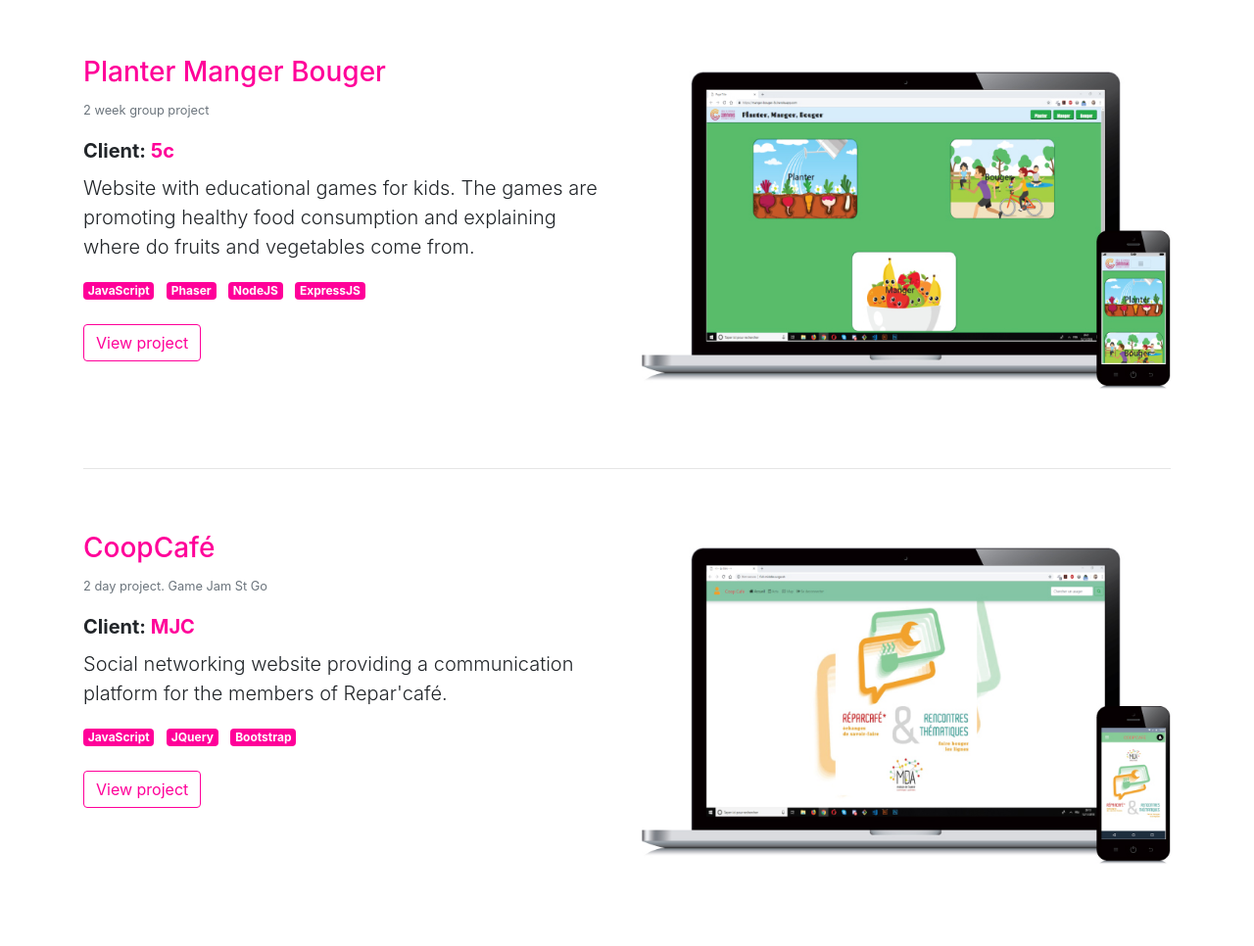
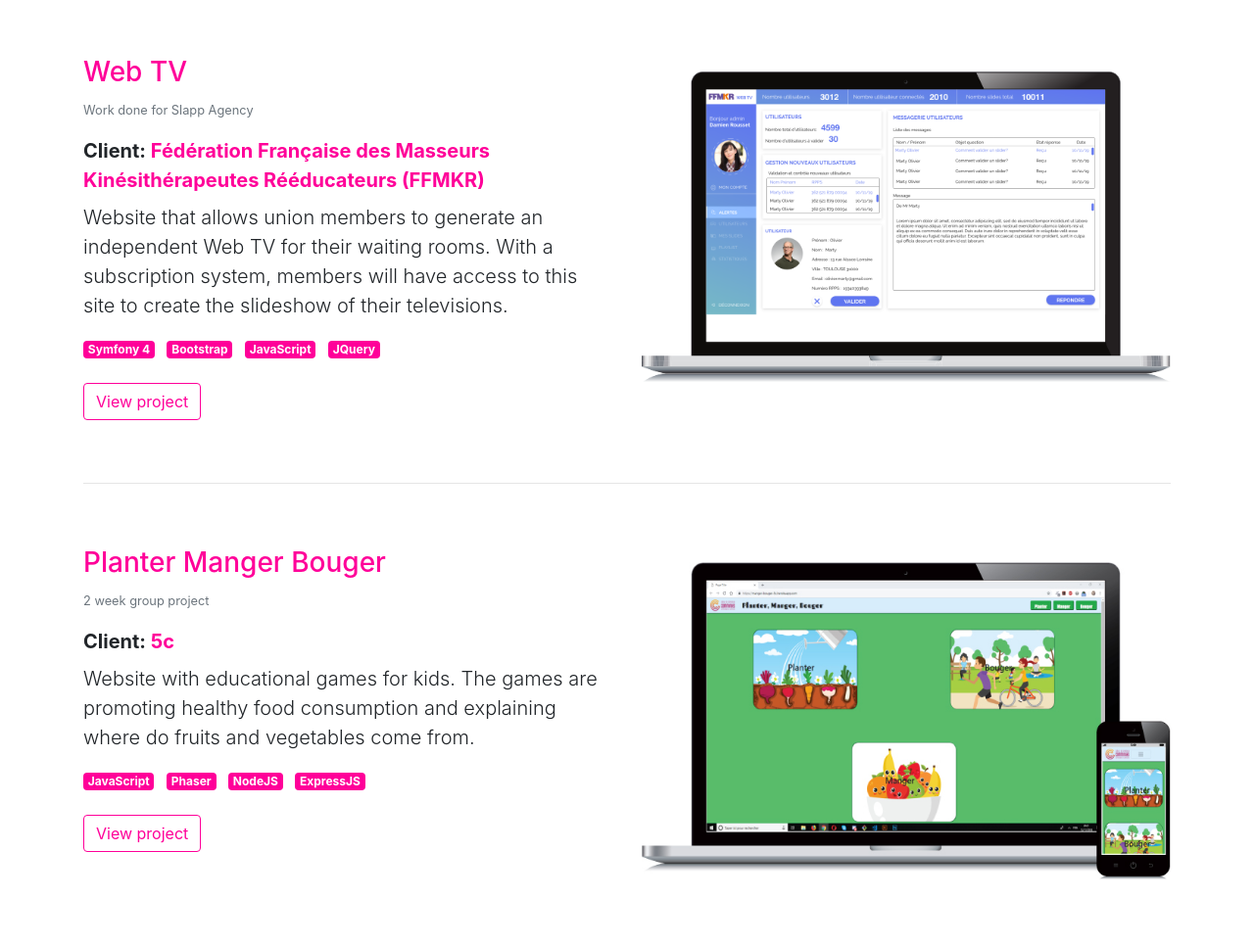
Before and after one commit to RashidMall/portfolio-v1, a website: page src/index.html in a window 1280 px wide. Shown: the part 1920-2886 px from the top of the page at 98% size. Drawn offline with Linux system fonts and the light colour scheme.

Commit message:
content: Add ffmkr project

```diff
--- a/src/index.html
+++ b/src/index.html
@@ -226,7 +226,37 @@
                     </p>
                 </div>
             </div>
-            <div class="row project1 py-5">
+            <!-- Project - Web TV -->
+            <div class="row project py-5">
+                <div class="col-md-6">
+                    <h3 class="text-primary">Web TV</h3>
+                    <p><small class="text-secondary">Work done for Slapp Agency</small></p>
+                    <div class="client lead font-weight-bold">
+                        Client: <a href="https://www.ffmkr.org/">Fédération Française des Masseurs Kinésithérapeutes Rééducateurs (FFMKR)</a>
+                    </div>
+                    <div class="project lead py-2">
+                        Website that allows union members to generate an independent Web TV
+                        for their waiting rooms. With a subscription system,
+                        members will have access to this site to create the slideshow
+                        of their televisions.
+                    </div>
+                    <div class="solution py-2">
+                        <ul class="list-inline">
+                            <li class="list-inline-item badge badge-primary badge">Symfony 4</li>
+                            <li class="list-inline-item badge badge-primary badge">Bootstrap</li>
+                            <li class="list-inline-item badge badge-primary badge">JavaScript</li>
+                            <li class="list-inline-item badge badge-primary badge">JQuery</li>
+                        </ul>
+                    </div>
+                    <a href="https://slapp.me/projets/ffmkr/" class="btn btn-outline-primary">View project</a>
+                </div>
+                <div class="col-md-6 my-3">
+                    <img src="./img/ffmkr_project.png" alt="Web TV responsive">
+                </div>
+            </div><!-- / Project - Web TV -->
+            <hr>
+            <!-- Project - Planter Manger Bouger -->
+            <div class="row project py-5">
                 <div class="col-md-6">
                     <h3 class="text-primary">Planter Manger Bouger</h3>
                     <p><small class="text-secondary">2 week group project</small></p>
@@ -251,12 +281,13 @@
                 <div class="col-md-6 my-3">
                     <img src="./img/pmb_project.jpg" alt="Planter Manger Bouger responsive">
                 </div>
-            </div>
+            </div><!-- / Project - Planter Manger Bouger -->
             <hr>
-            <div class="row project2 py-5">
+            <!-- Project - CoopCafé -->
+            <div class="row project py-5">
                 <div class="col-md-6">
                     <h3 class="text-primary">CoopCafé</h3>
-                    <p><small class="text-secondary">2 day project. Game Jam St Go</small></p>
+                    <p><small class="text-secondary">Game Jam St Go</small></p>
                     <div class="client lead font-weight-bold">
                         Client: <a href="https://www.mjc-st-gaudens.org//">MJC</a>
                     </div>
@@ -275,7 +306,7 @@
                 <div class="col-md-6 my-3">
                     <img src="./img/coopcafe_project.jpg" alt="CoopCafe responsive">
                 </div>
-            </div>
+            </div><!-- / Project - CoopCafé -->
         </div>
     </section><!--/ Projects -->
 
```
Also changed, not shown: src/img/ffmkr_project.png (added).
